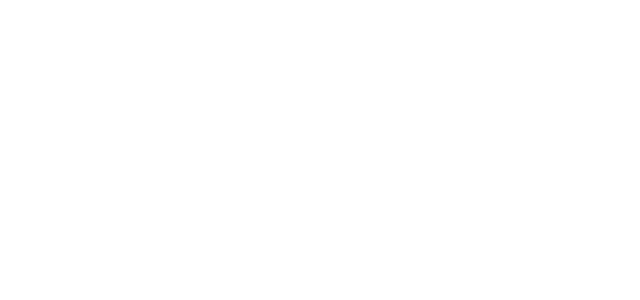
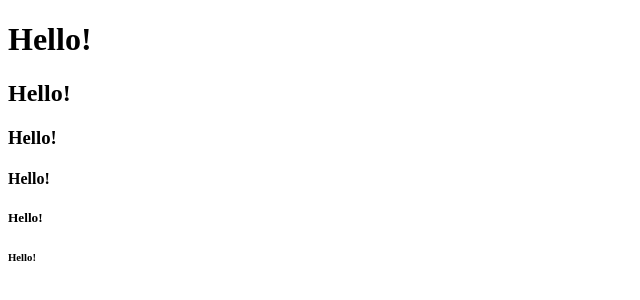
Before and after one commit to gliechty/branch-practice, a plain HTML site: page index.html in a window 1280 px wide. Shown: the whole page, without its empty margins (0-640 px from the left). Drawn offline with Linux system fonts and the light colour scheme.

Commit message:
adds code

```diff
--- a/index.html
+++ b/index.html
@@ -4,6 +4,11 @@
 	<title></title>
 </head>
 <body>
-
+<h1>Hello!</h1>
+<h2>Hello!</h2>
+<h3>Hello!</h3>
+<h4>Hello!</h4>
+<h5>Hello!</h5>
+<h6>Hello!</h6>
 </body>
 </html>
```
Also changed, not shown: 1 other file.
